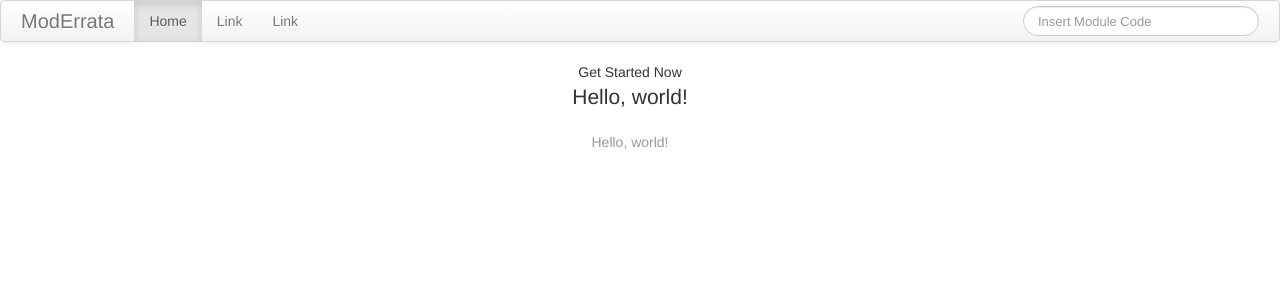
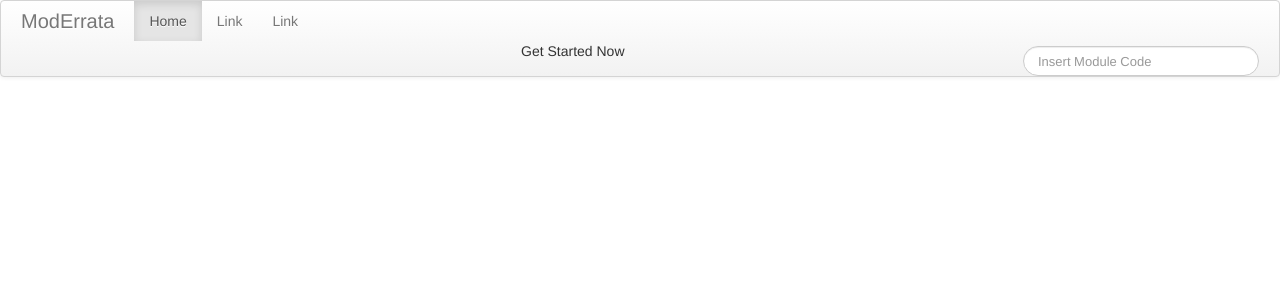
Before and after one commit to ashrayjain/orbital-webapp, a Python web app: template ModErrata/templates/main.html in a window 1280 px wide. Shown: the top 300 px of the page. Run offline with Jinja, Linux system fonts and the light colour scheme; the template is opened without the code that fills it, so the values that code supplies are empty; some libraries are stand-ins or nearby versions.

Commit message:
Moved login button to navbar

```diff
--- a/ModErrata/templates/main.html
+++ b/ModErrata/templates/main.html
@@ -39,18 +39,16 @@
         <li><a href="#">Link</a></li>
         <li><a href="#">Link</a></li>
       </ul>
-      <form id = "modSearch" class="navbar-search pull-right">
+      <div id="loginbutton" class="row span6 offset6">
+        <div class="fb-login-button" data-show-faces="true" data-width="300" data-max-rows="1" size="medium">Get Started Now</div>
+      </div>
+      <form id = "modsearch" class="navbar-search pull-right">
         <input type="text" class="search-query" placeholder="Insert Module Code">
       </form>
     </div>
   </div>
   <div id = "pagedata" class = "text-center">
     <div id = "loginbutton" class = "row">
-      <div class="fb-login-button" data-show-faces="true" data-width="600" data-max-rows="2" size="large">Get Started Now</div>
-    </div>
-    <div id = "pagedata" class = "row">
-      <p class = "lead" >Hello, world!</p>
-      <p class = "muted" >Hello, world!</p>
     </div>
   </div>
   <script src="http://code.jquery.com/jquery.js"></script>
```
